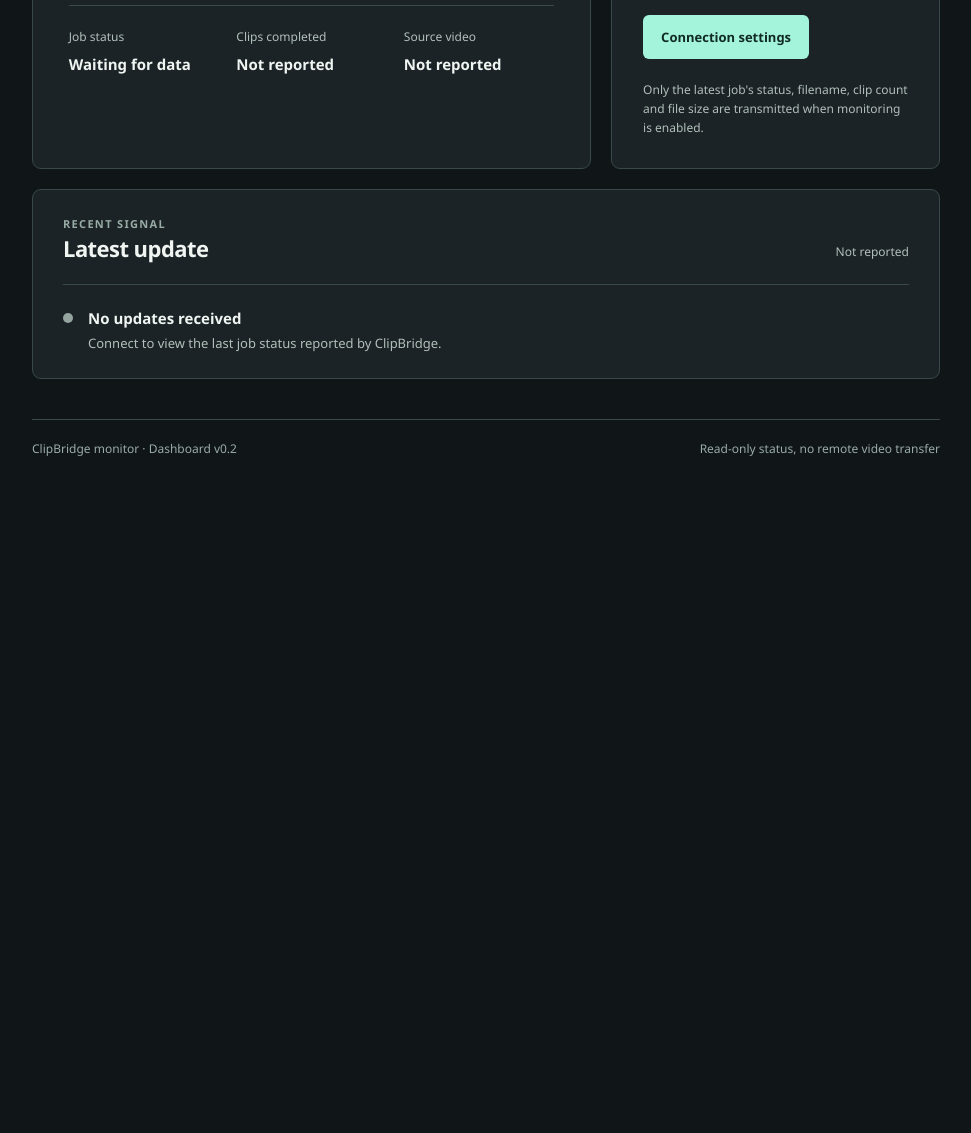
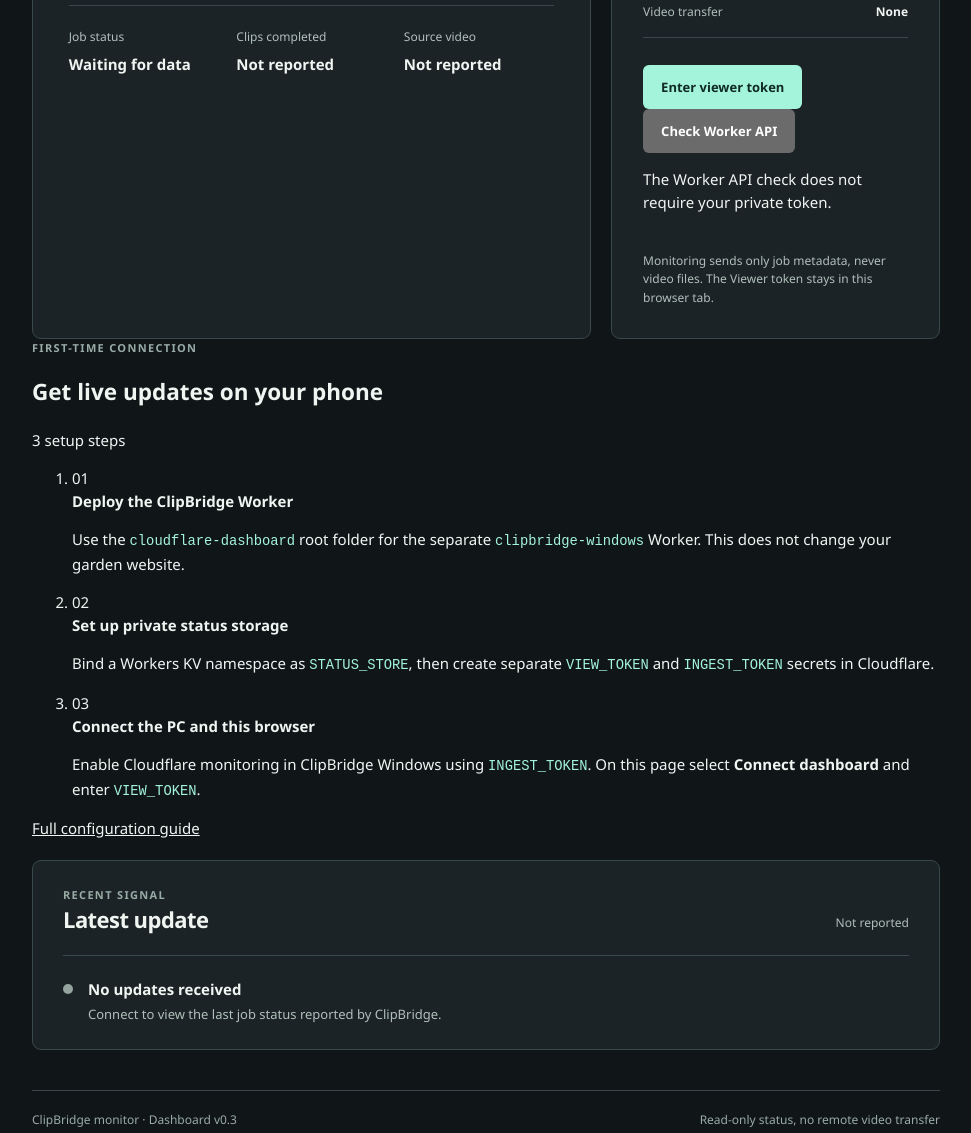
Before and after one commit to Archil3s/clipbridge-windows, a website: page cloudflare-dashboard/public/index.html in a window 1280 px wide. Shown: the part 757-1890 px from the top of the page, without its empty margins (276-1247 px from the left). Before the commit the page ends 1244 px from the top, so only its background shows below. Drawn offline with Linux system fonts and the light colour scheme.

Commit message:
Improve dashboard onboarding and Worker API diagnostics in website UI

```diff
--- a/cloudflare-dashboard/public/index.html
+++ b/cloudflare-dashboard/public/index.html
@@ -47,6 +47,7 @@
         <div class="topbar-title"><span class="topbar-context">ClipBridge</span><span aria-hidden="true">/</span><strong>Monitor</strong></div>
         <div class="topbar-actions">
           <span id="lastSync" class="sync-time">No update received</span>
+          <button class="button button-quiet" id="refreshBtn" type="button" disabled aria-label="Refresh processing status" title="Connect to refresh status">Refresh</button>
           <button class="button button-outline" id="connectBtn" type="button">Connect dashboard</button>
         </div>
       </header>
@@ -58,7 +59,7 @@
             <h1>Video processing</h1>
             <p class="page-description">Track a job from your phone while ClipBridge works on your Windows PC.</p>
           </div>
-          <a class="documentation-link" href="#connection">How to connect</a>
+          <a class="documentation-link" href="#setupGuide">Set up monitoring</a>
         </div>
 
         <section id="statePanel" class="state-panel" aria-labelledby="stateTitle" data-state="offline">
@@ -115,15 +116,45 @@
             </div>
             <p class="connection-intro">Your browser reads status from Cloudflare. ClipBridge processes the video locally.</p>
             <dl class="connection-facts">
+              <div><dt>Worker API</dt><dd id="workerConnection">Not checked</dd></div>
               <div><dt>Desktop</dt><dd id="desktopConnection">Not reporting</dd></div>
               <div><dt>Dashboard access</dt><dd id="accessStatus">Not authenticated</dd></div>
               <div><dt>Refresh interval</dt><dd>5 seconds</dd></div>
               <div><dt>Video transfer</dt><dd>None</dd></div>
             </dl>
-            <button id="setupBtn" class="button button-primary" type="button">Connection settings</button>
-            <p class="quiet-note">Only the latest job's status, filename, clip count and file size are transmitted when monitoring is enabled.</p>
+            <div class="connection-actions">
+              <button id="setupBtn" class="button button-primary" type="button">Enter viewer token</button>
+              <button id="checkWorkerBtn" class="button button-quiet" type="button">Check Worker API</button>
+            </div>
+            <p id="workerCheckNote" class="worker-check-note" role="status" aria-live="polite">The Worker API check does not require your private token.</p>
+            <p class="quiet-note">Monitoring sends only job metadata, never video files. The Viewer token stays in this browser tab.</p>
           </section>
         </div>
+
+        <section class="setup-guide" id="setupGuide" aria-labelledby="setupHeading">
+          <div class="setup-heading">
+            <div>
+              <p class="section-label">FIRST-TIME CONNECTION</p>
+              <h2 id="setupHeading">Get live updates on your phone</h2>
+            </div>
+            <span class="setup-hint">3 setup steps</span>
+          </div>
+          <ol class="setup-steps">
+            <li>
+              <span class="step-index" aria-hidden="true">01</span>
+              <div><strong>Deploy the ClipBridge Worker</strong><p>Use the <code>cloudflare-dashboard</code> root folder for the separate <code>clipbridge-windows</code> Worker. This does not change your garden website.</p></div>
+            </li>
+            <li>
+              <span class="step-index" aria-hidden="true">02</span>
+              <div><strong>Set up private status storage</strong><p>Bind a Workers KV namespace as <code>STATUS_STORE</code>, then create separate <code>VIEW_TOKEN</code> and <code>INGEST_TOKEN</code> secrets in Cloudflare.</p></div>
+            </li>
+            <li>
+              <span class="step-index" aria-hidden="true">03</span>
+              <div><strong>Connect the PC and this browser</strong><p>Enable Cloudflare monitoring in ClipBridge Windows using <code>INGEST_TOKEN</code>. On this page select <strong>Connect dashboard</strong> and enter <code>VIEW_TOKEN</code>.</p></div>
+            </li>
+          </ol>
+          <a class="setup-doc-link" href="https://github.com/Archil3s/clipbridge-windows/tree/main/cloudflare-dashboard" target="_blank" rel="noopener noreferrer">Full configuration guide</a>
+        </section>
 
         <section class="activity-section" id="activity" aria-labelledby="activityHeading">
           <div class="activity-heading">
@@ -143,7 +174,7 @@
         </section>
 
         <footer>
-          <span>ClipBridge monitor · Dashboard v0.2</span>
+          <span>ClipBridge monitor · Dashboard v0.3</span>
           <span>Read-only status, no remote video transfer</span>
         </footer>
       </main>
@@ -159,8 +190,8 @@
       <p id="dialogDescription">Enter the private <code>VIEW_TOKEN</code> configured in your Cloudflare Worker. This is not your Cloudflare account API token.</p>
       <form id="connectForm">
         <label for="viewerToken">Viewer token</label>
-        <input id="viewerToken" type="password" autocomplete="off" spellcheck="false" required minlength="32" placeholder="At least 32 characters">
-        <p class="field-help">Held in this browser tab's memory only. You'll enter it again after reloading.</p>
+        <input id="viewerToken" type="password" autocomplete="off" spellcheck="false" required minlength="32" aria-describedby="tokenHint dialogError" placeholder="At least 32 characters">
+        <p class="field-help" id="tokenHint">Held in this browser tab's memory only. You'll enter it again after reloading.</p>
         <p id="dialogError" class="dialog-error" role="alert" hidden></p>
         <div class="dialog-actions">
           <button id="disconnectBtn" class="button button-outline" type="button">Disconnect</button>
```
